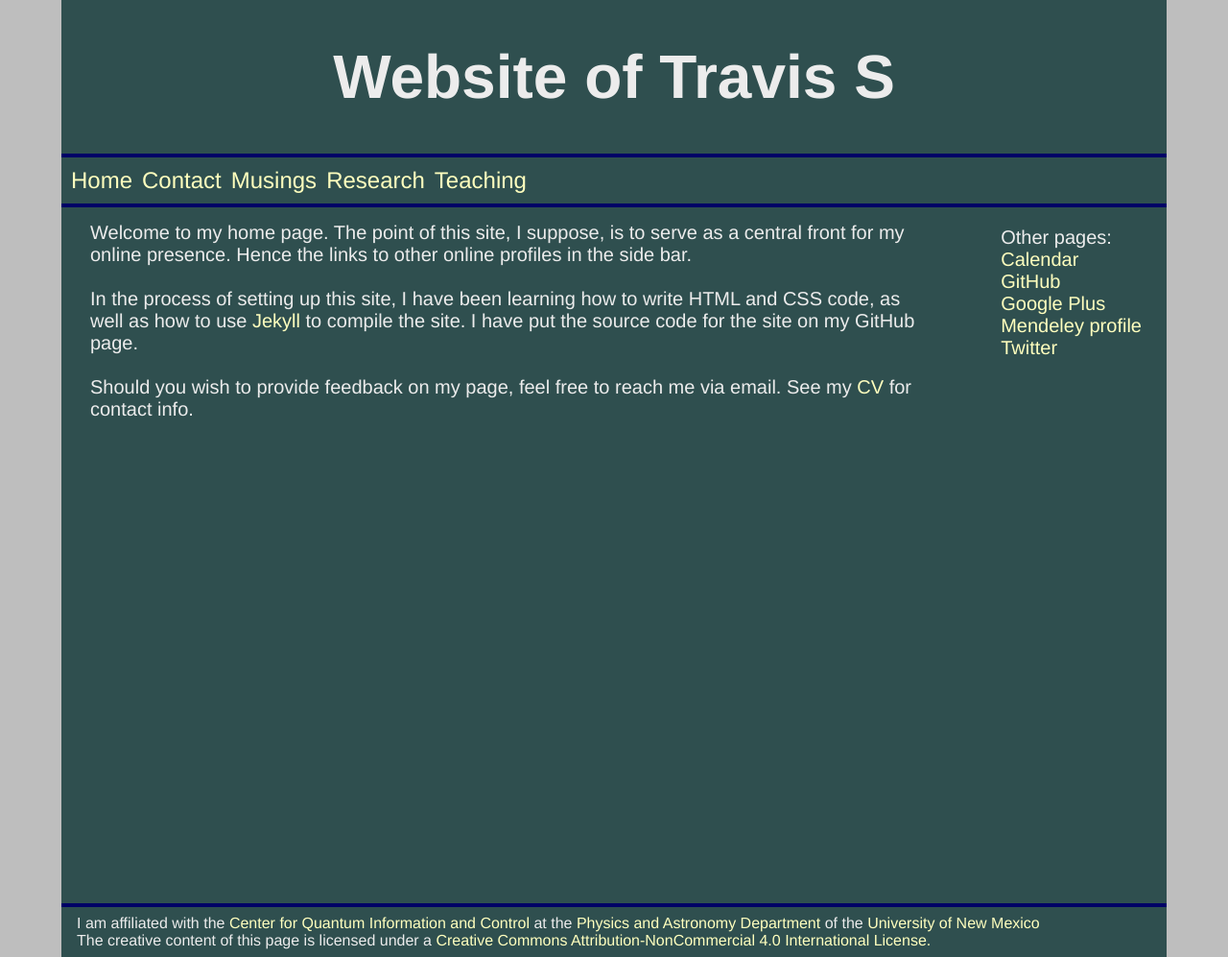
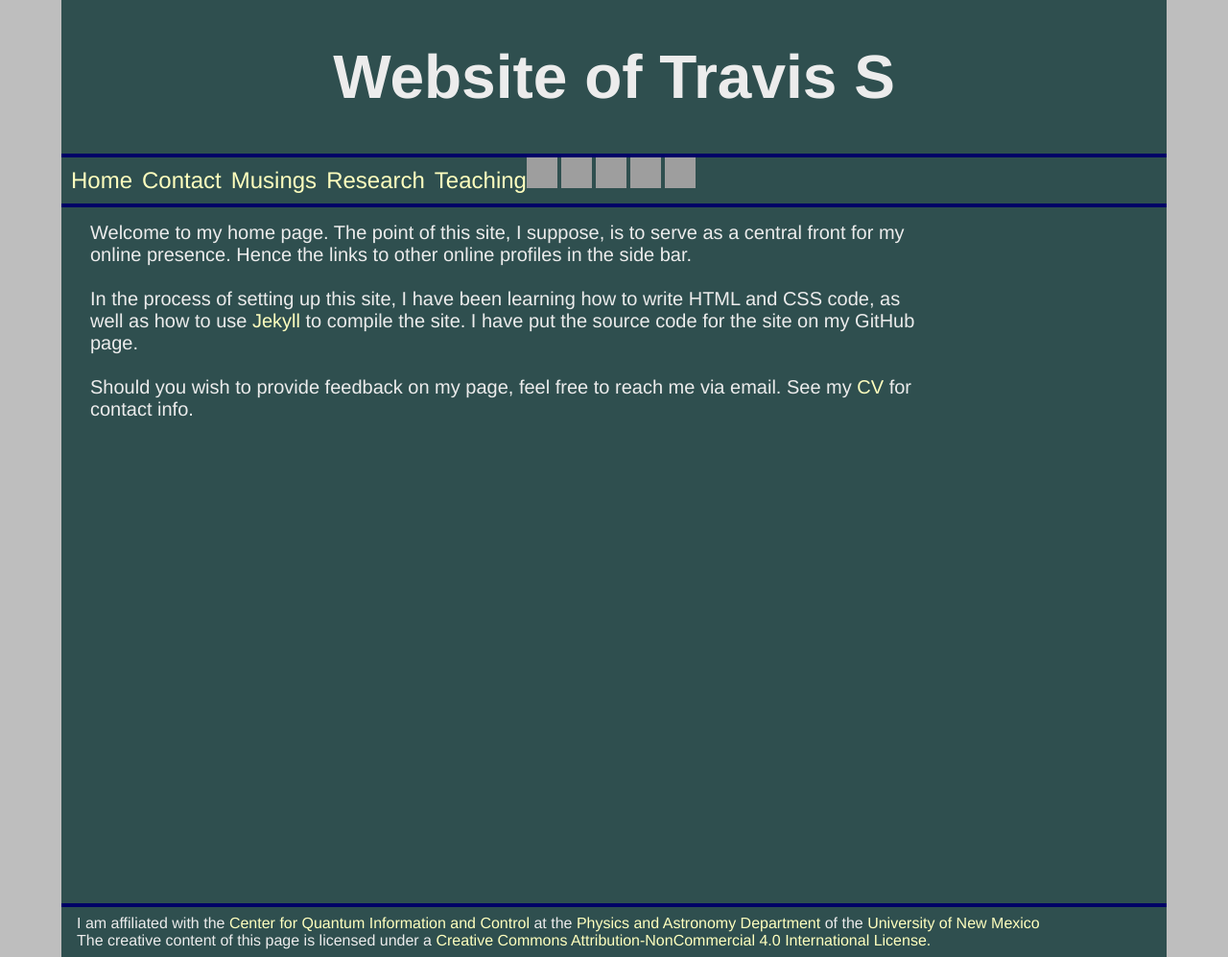
Before and after one commit to jarthurgross/Travis-S.github.io, a Jekyll site: the page built from index.html, in a window 1280 px wide. Shown: the whole page at 96% size. Built offline with Jekyll 4.4.1, drawn with Linux system fonts in a browser that asks for light colours; Markdown is read by kramdown in place of the engine named in the settings; grey boxes are pictures that could not be loaded.

Commit message:
Moved social links to icons in the navigation bar

```diff
--- a/_layouts/default.html
+++ b/_layouts/default.html
@@ -1,10 +1,10 @@
-<!-- This template sets the default layout for all the webpages. It specifies arrangement of the banner, navigation bar, side bar(s), content, and footer on the page-->
 <!DOCTYPE html>
 <html>
 <head>
-	<meta charset=utf-8 />
+	<meta charset="UTF-8">
 	<meta name="author" content="{{site.author}}">
 	<meta name="description" content="{{site.description}}">
+    <meta name="keywords" content="{{site.keywords}}">
 	<title> {{ page.title }}{% if page.title %} | {% endif %} TS</title>
 	<link rel="stylesheet" href="master.css" />
 	<link rel="icon" type="image/ico" href="images/favicon.ico"/>
@@ -34,22 +34,38 @@
 					<li> <a href="research.html">Research</a></li>
 					<li> <a href="teaching.html">Teaching</a></li>
 				</ul></nav>
+            <div id="social">
+            <!-- Google Plus Link -->
+            <a href="https://plus.google.com/104928027598375464198?prsrc=3"
+   rel="publisher" target="_blank" style="text-decoration:none;">
+<img src="//ssl.gstatic.com/images/icons/gplus-32.png" alt="Google+" style="border:0;width:32px;height:32px;"/>
+</a>
+            <!-- Twitter Link -->
+            <a href="https://twitter.com/Travis_Sch" target="_blank" style="text-decoration:none;">
+<img src="images/twitter.png" alt="Twitter" style="border:0;width:32px;height:32px;"/>
+</a>
+            <!-- Mendeley Link -->
+            <a href="http://www.mendeley.com/profiles/travis-s1/"
+  target="_blank" style="text-decoration:none;">
+<img src="images/mendeley.jpg" alt="Mendeley" style="border:0;width:32px;height:32px;"/>
+</a>
+            <!-- GitHub Link -->
+            <a href="https://github.com/Travis-S" target="_blank" style="text-decoration:none;">
+<img src="images/Octocat.png" alt="GitHub" style="border:0;width:32px;height:32px;"/>
+</a>
+            <!-- Google Calendar Link -->
+            <a href="https://www.google.com/calendar/embed?src=travis.scholten%40gmail.com&ampctz=America/Denver"
+  target="_blank" style="text-decoration:none;">
+<img src="images/calendar.png" alt="Calendar" style="border:0;width:32px;height:32px;"/>
+</a>
+            </div>
 		</div>
 
 		<!-- Webpage content goes here -->
 		<div id="content">{{ content }}</div>
 
 		<!-- Right sidebar content goes here -->
-		<div id="sideright">
-			<p>
-			Other pages: <br />
-			<a href="https://www.google.com/calendar/embed?src=travis.scholten%40gmail.com&ctz=America/Denver" target="_blank">Calendar</a><br/>
-			<a href="https://github.com/Travis-S" target="_blank">GitHub</a><br />
-			<a href="http://www.google.com/+TScholten/about" target="_blank">Google Plus</a><br />
-			<a href="http://www.mendeley.com/profiles/travis-s1/" target="_blank">Mendeley profile</a><br />
-			<a href="https://twitter.com/Travis_Sch" target="_blank">Twitter</a>
-			</p>
-		</div>
+		<div id="sideright"></div>
 
 		<!-- This div "push" is used to force the footer to the bottom of the page. -->
 		<div id="push"></div>
```
